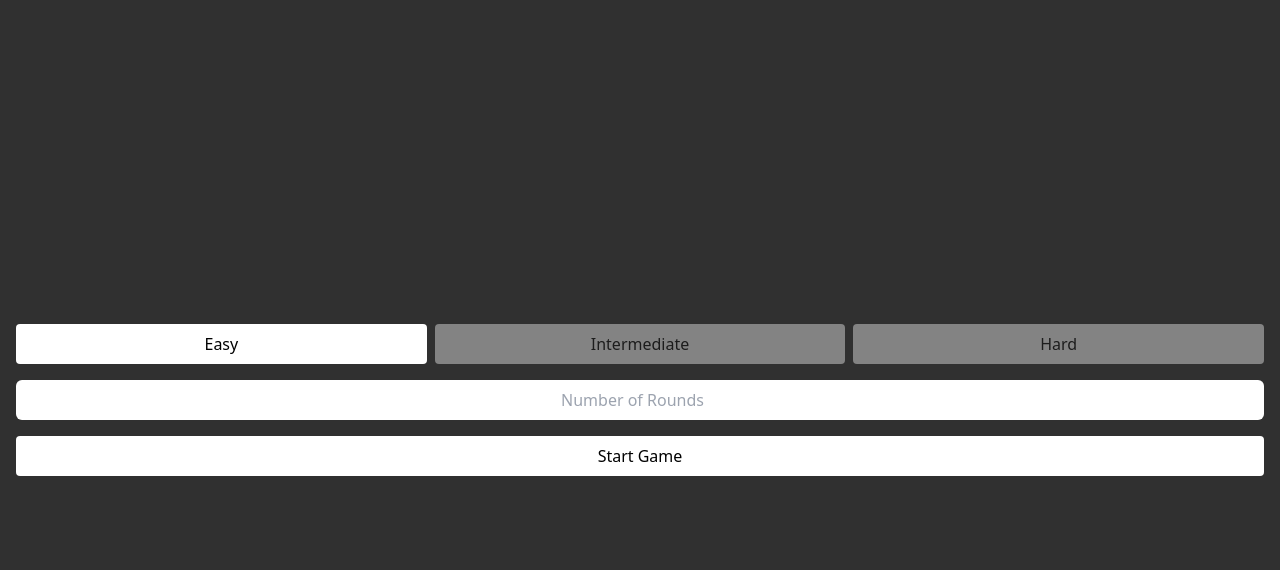
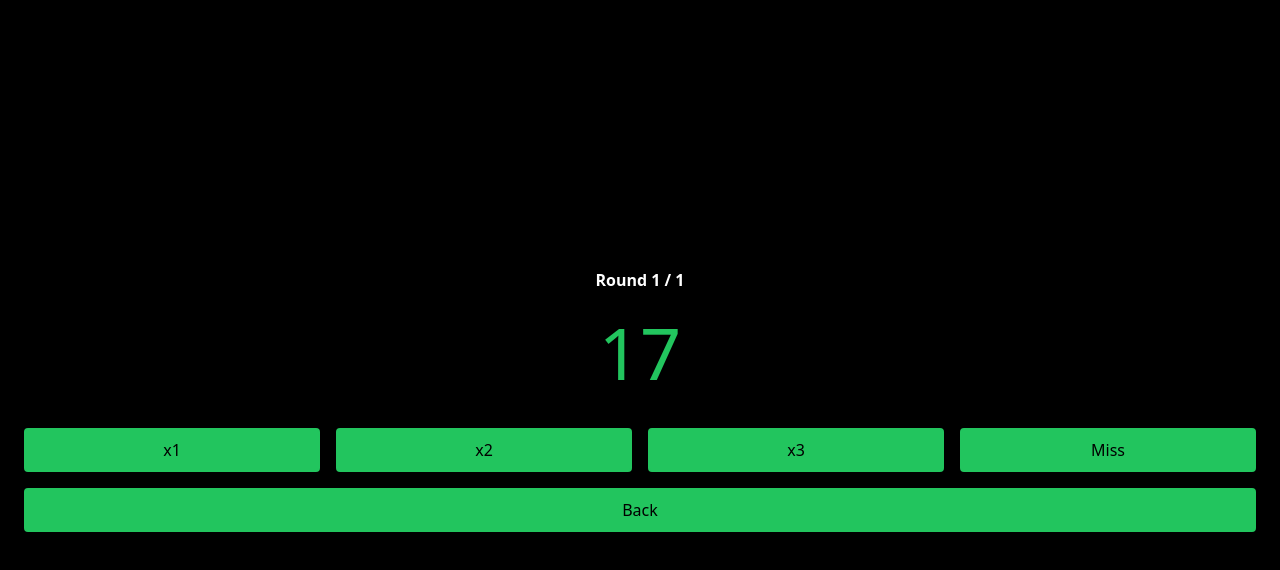
Before and after one commit to SamOwens/darts-game, a React (Vite) app: page / in a window 1280 px wide. Both pictures are taken after a click on the button "Start Game". Shown: the top 570 px of the page. Built offline with nearby package versions, Linux system fonts and the light colour scheme.

Commit message:
Basic Functionality

```diff
--- a/index.html
+++ b/index.html
@@ -11,7 +11,7 @@
       name="viewport"
       content="width=device-width, initial-scale=1.0"
     />
-    <title>Vite + React</title>
+    <title>Darts Game</title>
   </head>
   <body>
     <div id="root"></div>
--- a/src/App.jsx
+++ b/src/App.jsx
@@ -1,20 +1,42 @@
 import { useState } from 'react';
-
 import NewGame from './templates/NewGame';
 import ActiveGame from './templates/ActiveGame';
 import FinishedGame from './templates/FinishedGame';
 
 function App() {
-  const [newGame, setNewGame] = useState(true);
-  const [activeGame, setActiveGame] = useState(false);
-  const [finishedGame, setfinishedGame] = useState(false);
+  const [gameState, setGameState] = useState('new'); // 'new', 'active', or 'finished'
+  const [difficulty, setDifficulty] = useState('Easy');
+  const [rounds, setRounds] = useState(1);
+  const [results, setResults] = useState({ hits: 0, attempts: 0 });
+
+  const startGame = () => {
+    setGameState('active');
+  };
+
+  const endGame = (gameResults) => {
+    setResults(gameResults);
+    setGameState('finished');
+  };
 
   return (
-    <div>
-      <NewGame visible={newGame} />
-      <ActiveGame visible={activeGame} />
-      <FinishedGame visible={finishedGame} />
-    </div>
+    <>
+      {gameState === 'new' && (
+        <NewGame
+          setDifficulty={setDifficulty}
+          setRounds={setRounds}
+          startGame={startGame}
+        />
+      )}
+      {gameState === 'active' && (
+        <ActiveGame
+          difficulty={difficulty}
+          rounds={rounds}
+          endGame={endGame}
+          setResults={setResults}
+        />
+      )}
+      {gameState === 'finished' && <FinishedGame results={results} />}
+    </>
   );
 }
 
--- a/src/components/Button.jsx
+++ b/src/components/Button.jsx
@@ -1,19 +1,14 @@
 import PropTypes from 'prop-types';
 
-const Button = ({ text, type }) => {
-  const buttonStyle = {
-    primary: 'bg-white rounded p-2 w-full',
-    disabled: 'bg-white rounded p-2 w-full opacity-40',
-  };
-
-  const handleClick = (e) => {
-    console.log(e);
-  };
+const Button = ({ text, isActive, onClick }) => {
+  const buttonStyle = isActive
+    ? 'border-2 border-green-500 bg-green-500 text-black rounded p-2 w-full'
+    : 'border-2 border-green-600 text-green-600 rounded p-2 w-full';
 
   return (
     <button
-      className={buttonStyle[type]}
-      onClick={handleClick}
+      onClick={onClick}
+      className={buttonStyle}
     >
       {text}
     </button>
@@ -22,7 +17,6 @@ const Button = ({ text, type }) => {
 
 Button.propTypes = {
   text: PropTypes.string.isRequired,
-  type: PropTypes.oneOf(['primary', 'disabled']).isRequired,
   isActive: PropTypes.bool.isRequired,
   onClick: PropTypes.func.isRequired,
 };
--- a/src/components/DifficultySelect.jsx
+++ b/src/components/DifficultySelect.jsx
@@ -1,22 +1,40 @@
+import { useState } from 'react';
+import PropTypes from 'prop-types';
 import Button from './Button';
 
-const DifficultySelect = () => {
+const DifficultySelect = ({ setDifficulty }) => {
+  const [activeButton, setActiveButton] = useState(1);
+
+  const buttons = [
+    { id: 1, text: 'Easy' },
+    { id: 2, text: 'Intermediate' },
+    { id: 3, text: 'Hard' },
+  ];
+
+  const handleClick = (id, text) => {
+    setActiveButton(id);
+    setDifficulty(text);
+  };
+
   return (
-    <div className="flex justify-between w-full gap-2 mb-4">
-      <Button
-        text="Easy"
-        type="primary"
-      />
-      <Button
-        text="Intermediate"
-        type="disabled"
-      />
-      <Button
-        text="Hard"
-        type="disabled"
-      />
-    </div>
+    <>
+      <h1 className="text-center text-white p-2">Difficulty Select</h1>
+      <div className="flex justify-between w-full gap-2 mb-4">
+        {buttons.map((button) => (
+          <Button
+            key={button.id}
+            text={button.text}
+            isActive={button.id === activeButton}
+            onClick={() => handleClick(button.id, button.text)}
+          />
+        ))}
+      </div>
+    </>
   );
 };
 
+DifficultySelect.propTypes = {
+  setDifficulty: PropTypes.func.isRequired,
+};
+
 export default DifficultySelect;
--- a/src/components/RoundsSelect.jsx
+++ b/src/components/RoundsSelect.jsx
@@ -1,15 +1,26 @@
-const RoundsSelect = () => {
+import PropTypes from 'prop-types';
+
+const RoundsSelect = ({ setRounds }) => {
+  const handleRoundsChange = (e) => {
+    setRounds(parseInt(e.target.value, 10));
+  };
+
   return (
-    <>
+    <div className="mb-4 w-full">
+      <h1 className="block mb-2 text-center text-white">Select Rounds</h1>
       <input
         type="number"
-        name=""
-        id=""
-        className="rounded-md p-2 mb-4 text-center w-full"
-        placeholder="Number of Rounds"
+        id="rounds"
+        name="rounds"
+        onChange={handleRoundsChange}
+        className="p-2 w-full text-center rounded"
       />
-    </>
+    </div>
   );
 };
 
+RoundsSelect.propTypes = {
+  setRounds: PropTypes.func.isRequired,
+};
+
 export default RoundsSelect;
--- a/src/css/core.css
+++ b/src/css/core.css
@@ -3,5 +3,5 @@
 @tailwind utilities;
 
 body {
-  background: #303030;
+  background: #000000;
 }
--- a/src/templates/ActiveGame.jsx
+++ b/src/templates/ActiveGame.jsx
@@ -1,15 +1,102 @@
-import { PropTypes } from 'prop-types';
+import { useState, useEffect } from 'react';
+import PropTypes from 'prop-types';
+import { getDartboardValues } from '../utils/dartboardUtils';
+import Button from '../components/Button';
 
-const ActiveGame = ({ visible }) => {
+const ActiveGame = ({ difficulty, rounds, endGame, setResults }) => {
+  const [currentRound, setCurrentRound] = useState(1);
+  const [dartboardValues, setDartboardValues] = useState([]);
+  const [currentValue, setCurrentValue] = useState('');
+  const [hits, setHits] = useState(0);
+  const [attempts, setAttempts] = useState(0);
+  const [history, setHistory] = useState([]);
+
+  useEffect(() => {
+    const values = getDartboardValues(difficulty);
+    setDartboardValues(values);
+    setCurrentValue(values[Math.floor(Math.random() * values.length)]);
+  }, [difficulty]);
+
+  const handleHit = (hitCount) => {
+    setHistory([...history, { value: currentValue, hit: hitCount }]);
+    setHits(hits + hitCount);
+    handleNext(3, hitCount);
+  };
+
+  const handleMiss = () => {
+    setHistory([...history, { value: currentValue, hit: 0 }]);
+    handleNext(3, 0);
+  };
+
+  const handleNext = (dartCount, hitCount) => {
+    const newAttempts = attempts + dartCount;
+    const newHits = hits + hitCount;
+
+    if (currentRound >= rounds) {
+      setResults({ hits: newHits, attempts: newAttempts });
+      endGame({ hits: newHits, attempts: newAttempts });
+    } else {
+      setAttempts(newAttempts);
+      setCurrentValue(
+        dartboardValues[Math.floor(Math.random() * dartboardValues.length)]
+      );
+      setCurrentRound(currentRound + 1);
+    }
+  };
+
+  const handleBack = () => {
+    if (history.length > 0) {
+      const last = history[history.length - 1];
+      setHistory(history.slice(0, -1));
+      setCurrentValue(last.value);
+      setAttempts(attempts - 3);
+      setCurrentRound(currentRound - 1);
+      setHits(hits - last.hit);
+    }
+  };
+
   return (
-    <div className={visible ? '' : 'hidden'}>
-      <h1>Active Game</h1>
+    <div className="flex flex-col items-center justify-center h-screen w-screen p-6">
+      <h1 className="text-white font-semibold mb-6">
+        Round {currentRound} / {rounds}
+      </h1>
+      <p className="text-7xl text-green-500 mb-10 block">{currentValue}</p>
+      <div className="flex gap-4 w-full mb-4">
+        <Button
+          text="x1"
+          isActive={true}
+          onClick={() => handleHit(1)}
+        />
+        <Button
+          text="x2"
+          isActive={true}
+          onClick={() => handleHit(2)}
+        />
+        <Button
+          text="x3"
+          isActive={true}
+          onClick={() => handleHit(3)}
+        />
+        <Button
+          text="Miss"
+          isActive={true}
+          onClick={handleMiss}
+        />
+      </div>
+      <Button
+        text="Back"
+        isActive={true}
+        onClick={handleBack}
+      />
     </div>
   );
 };
 
+ActiveGame.propTypes = {
+  difficulty: PropTypes.string.isRequired,
+  rounds: PropTypes.number.isRequired,
+  endGame: PropTypes.func.isRequired,
+  setResults: PropTypes.func.isRequired,
+};
+
 export default ActiveGame;
-
-ActiveGame.propTypes = {
-  visible: PropTypes.bool.isRequired,
-};
--- a/src/templates/FinishedGame.jsx
+++ b/src/templates/FinishedGame.jsx
@@ -1,15 +1,23 @@
-import { PropTypes } from 'prop-types';
+import PropTypes from 'prop-types';
 
-const FinishedGame = ({ visible }) => {
+const FinishedGame = ({ results }) => {
+  const accuracy = ((results.hits / results.attempts) * 100).toFixed(2);
+
   return (
-    <div className={visible ? '' : 'hidden'}>
-      <h1>Finished Game</h1>
+    <div className="flex flex-col items-center justify-center h-screen w-screen text-green-500">
+      <h1>Game Finished</h1>
+      <p>Total Hits: {results.hits}</p>
+      <p>Darts Thrown: {results.attempts}</p>
+      <p>Accuracy: {accuracy}%</p>
     </div>
   );
 };
 
+FinishedGame.propTypes = {
+  results: PropTypes.shape({
+    hits: PropTypes.number.isRequired,
+    attempts: PropTypes.number.isRequired,
+  }).isRequired,
+};
+
 export default FinishedGame;
-
-FinishedGame.propTypes = {
-  visible: PropTypes.bool.isRequired,
-};
--- a/src/templates/NewGame.jsx
+++ b/src/templates/NewGame.jsx
@@ -1,26 +1,26 @@
+import PropTypes from 'prop-types';
 import DifficultySelect from '../components/DifficultySelect';
 import RoundsSelect from '../components/RoundsSelect';
 import Button from '../components/Button';
 
-import { PropTypes } from 'prop-types';
-
-const NewGame = ({ visible }) => {
+const NewGame = ({ setDifficulty, setRounds, startGame }) => {
   return (
-    <div className={visible ? '' : 'hidden'}>
-      <div className="flex flex-col items-center justify-center h-screen w-screen p-4">
-        <DifficultySelect></DifficultySelect>
-        <RoundsSelect></RoundsSelect>
-        <Button
-          text="Start Game"
-          type="primary"
-        ></Button>
-      </div>
+    <div className="flex flex-col items-center justify-center h-screen w-screen p-4">
+      <DifficultySelect setDifficulty={setDifficulty} />
+      <RoundsSelect setRounds={setRounds} />
+      <Button
+        text="Start Game"
+        isActive={true}
+        onClick={startGame}
+      />
     </div>
   );
 };
 
+NewGame.propTypes = {
+  setDifficulty: PropTypes.func.isRequired,
+  setRounds: PropTypes.func.isRequired,
+  startGame: PropTypes.func.isRequired,
+};
+
 export default NewGame;
-
-NewGame.propTypes = {
-  visible: PropTypes.bool.isRequired,
-};
--- /dev/null
+++ b/src/utils/dartboardUtils.js
@@ -0,0 +1,15 @@
+export const getDartboardValues = (difficulty) => {
+  const singles = Array.from({ length: 20 }, (_, i) => (i + 1).toString());
+  const doubles = singles.map((value) => `D${value}`);
+  const trebles = singles.map((value) => `T${value}`);
+  const allValues = [...singles];
+
+  if (difficulty === 'Intermediate' || difficulty === 'Hard') {
+    allValues.push(...doubles);
+  }
+  if (difficulty === 'Hard') {
+    allValues.push(...trebles, '25', 'bull');
+  }
+
+  return allValues;
+};
```
